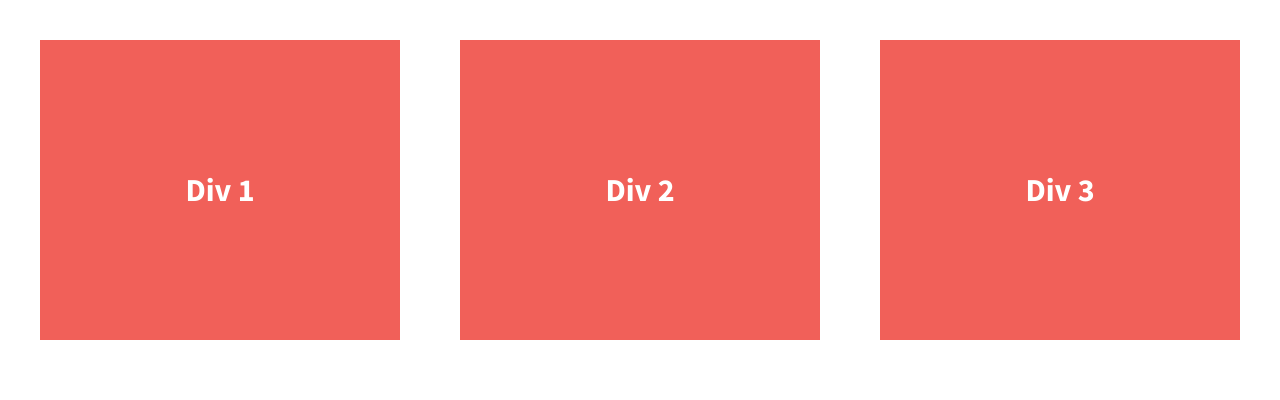
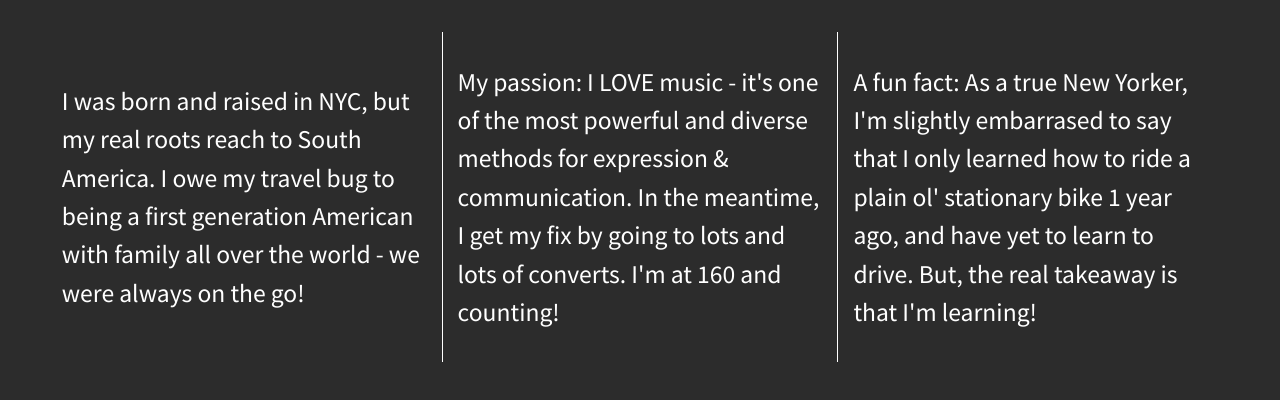
Before and after one commit to sarahg714/divs-flexbox, a plain HTML site: page index.html in a window 1280 px wide. Drawn offline with nearby package versions, Linux system fonts and the light colour scheme.

Commit message:
Changed bg color, added borders, aligned center

```diff
--- a/css/main.css
+++ b/css/main.css
@@ -11,24 +11,12 @@
    ========================================================================== */
 
 html {
-    color: #222;
+    color: #2c2c2c;
     font-size: 1em;
     line-height: 1.4;
 }
 
-.wrapper {
-    display: flex;
-    justify-content: space-between;
-}
 
-.div-1,
-.div-2,
-.div-3 {
-    display: flex;
-    width: 30%;
-    justify-content: center;
-    align-items: center;
-}
 
 /*
  * Remove text-shadow in selection highlight:
@@ -111,20 +99,24 @@ textarea {
 
 
 html {
-  background-color: #fff;
+  background-color: #2c2c2c;
   height: 100%;
+  width: 100%;
 }
 
 body {
   font-family: 'Source Sans Pro', sans-serif;
   padding: 2em;
-  font-size: 1.25em;
+  font-size: 1em;
   height: 100%;
 }
 
 .wrapper {
   /*add display:flex and set justify-content to space-between*/
-  font-weight: 700;
+  font-weight: normal;
+  display: flex;
+  justify-content: center;
+  align-items: center;
 }
 
 .div-1, .div-2, .div-3 {
@@ -132,11 +124,22 @@ body {
   color: #fff;
   line-height: 1.5em;
   font-size: 1.6em;
-  background-color: #f16059;
+  background-color: #2c2c2c;
   height: 300px;
+  width: 30%;
+  justify-content: center;
+  align-items: center;
+  display: flex;
+  padding: 15px;
 }
 
+.div-1 {
+    border-right: 1px solid white;
+}
 
+.div-2 {
+    border-right: 1px solid white;
+}
 
 
 /* ==========================================================================
--- a/index.html
+++ b/index.html
@@ -1,3 +1,4 @@
+
 <!doctype html>
 <html class="no-js" lang="">
     <head>
@@ -23,13 +24,13 @@
 
         <section class="wrapper">
             <div class="div-1">
-                Div 1
+                I was born and raised in NYC, but my real roots reach to South America. I owe my travel bug to being a first generation American with family all over the world - we were always on the go!
             </div>
             <div class="div-2">
-                Div 2
+                My passion: I LOVE music - it's one of the most powerful and diverse methods for expression &amp; communication. In the meantime, I get my fix by going to lots and lots of converts. I'm at 160 and counting!
             </div>
             <div class="div-3">
-                Div 3
+                A fun fact: As a true New Yorker, I'm slightly embarrased to say that I only learned how to ride a plain ol' stationary bike 1 year ago, and have yet to learn to drive. But, the real takeaway is that I'm learning!
             </div>
         </section>
 
```
